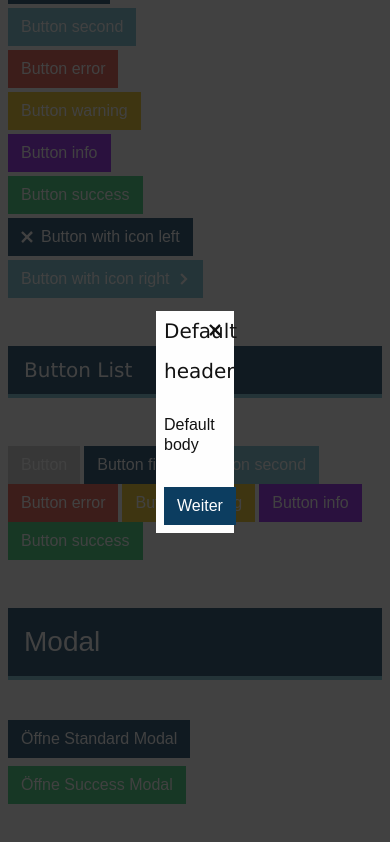
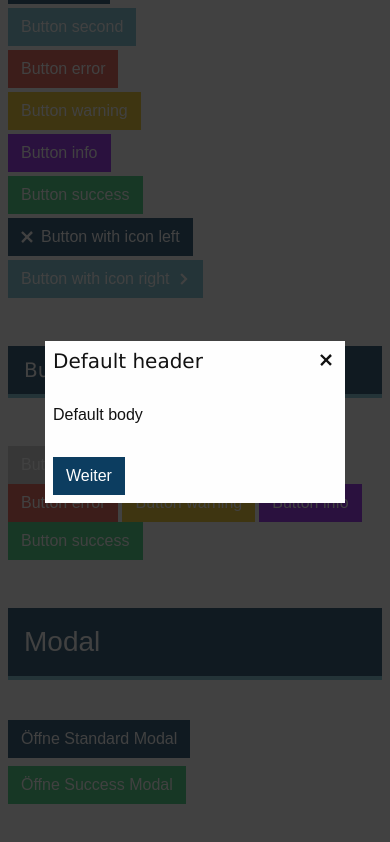
Before and after one commit to oforge/vue-boilerplate, a Vue app: page / in a window 390 px wide. Both pictures are taken after a click on the button "Öffne Standard Modal". Shown: the part 2296-3138 px from the top of the page. Built offline with nearby package versions, Linux system fonts and the light colour scheme.

Commit message:
responsive modal

```diff
--- a/src/components/global/SpkModal.vue
+++ b/src/components/global/SpkModal.vue
@@ -1,7 +1,7 @@
 <template>
   <transition name="modal">
     <div class="modal">
-      <div class="modal__container" :class="[isFullwidth ? 'modal__container--isFullwidth' : '']">
+      <div class="modal__container" :class="getSize(size)">
         <spk-button
           v-if="!isNotCloseable"
           class="modal__close-button button button--ghost"
@@ -46,13 +46,11 @@ export default Vue.extend({
     },
     isNotCloseable: {
       type: Boolean,
-      required: false,
       default: false
     },
-    isFullwidth: {
-      type: Boolean,
-      required: false,
-      default: false
+    size: {
+      type: String,
+      default: 's'
     },
     modalState: {
       type: String
@@ -61,6 +59,15 @@ export default Vue.extend({
   methods: {
     closeModal() {
       this.$emit('close');
+    },
+    getSize(modalSize) {
+      if (modalSize === 'm') {
+        return 'modal__container--size-m';
+      }
+      if (modalSize === 'l') {
+        return 'modal__container--size-l';
+      }
+      return '';
     }
   }
 });
@@ -82,12 +89,18 @@ export default Vue.extend({
 
   &__container {
     position: relative;
+    min-width: 300px;
     width: 20vw;
+    max-height: 95vh;
     margin: 0 auto;
     transition: all 0.3s ease;
     background: map-get($colors, 'light');
 
-    &--isFullwidth {
+    &--size-m {
+      width: 50vw;
+    }
+
+    &--size-l {
       width: 95vw;
     }
   }
@@ -103,7 +116,8 @@ export default Vue.extend({
   }
 
   &__body {
-    margin: 20px 0;
+    max-height: 56vh;
+    overflow-y: scroll;
   }
 }
 
--- a/src/examples/ModalExample.vue
+++ b/src/examples/ModalExample.vue
@@ -11,7 +11,7 @@
         >
       </div>
       <div class="column-12">
-        <spk-modal v-if="showModal2" @close="showModal2 = false" modalState="success">
+        <spk-modal v-if="showModal2" @close="showModal2 = false" modalState="success" size="l">
           <template #header>
             <h3 class="color-light">Dies ist ein etwas längerer Header zum testen</h3>
           </template>
@@ -21,13 +21,40 @@
               excepturi fugiat modi molestias natus officia perspiciatis possimus, qui quibusdam
               quis ullam! Architecto facere quo totam unde voluptas voluptatem?
             </p>
+            <p>
+              Lorem ipsum dolor sit amet, consectetur adipisicing elit. Alias animi asperiores,
+              excepturi fugiat modi molestias natus officia perspiciatis possimus, qui quibusdam
+              quis ullam! Architecto facere quo totam unde voluptas voluptatem?
+            </p>
+            <p>
+              Lorem ipsum dolor sit amet, consectetur adipisicing elit. Alias animi asperiores,
+              excepturi fugiat modi molestias natus officia perspiciatis possimus, qui quibusdam
+              quis ullam! Architecto facere quo totam unde voluptas voluptatem?
+            </p>
+            <p>
+              Lorem ipsum dolor sit amet, consectetur adipisicing elit. Alias animi asperiores,
+              excepturi fugiat modi molestias natus officia perspiciatis possimus, qui quibusdam
+              quis ullam! Architecto facere quo totam unde voluptas voluptatem?
+            </p>
+            <p>
+              Lorem ipsum dolor sit amet, consectetur adipisicing elit. Alias animi asperiores,
+              excepturi fugiat modi molestias natus officia perspiciatis possimus, qui quibusdam
+              quis ullam! Architecto facere quo totam unde voluptas voluptatem? Lorem ipsum dolor
+              sit amet, consectetur adipisicing elit. Alias animi asperiores, excepturi fugiat modi
+              molestias natus officia perspiciatis possimus, qui quibusdam quis ullam! Architecto
+              facere quo totam unde voluptas voluptatem?
+            </p>
+            <p>
+              Lorem ipsum dolor sit amet, consectetur adipisicing elit. Alias animi asperiores,
+              excepturi fugiat modi molestias natus officia perspiciatis possimus, qui quibusdam
+              quis ullam! Architecto facere quo totam unde voluptas voluptatem? Lorem ipsum dolor
+              sit amet, consectetur adipisicing elit. Alias animi asperiores, excepturi fugiat modi
+              molestias natus officia perspiciatis possimus, qui quibusdam quis ullam! Architecto
+              facere quo totam unde voluptas voluptatem?
+            </p>
           </template>
           <template #footer>
-            <spk-button
-              v-if="!isNotCloseable"
-              class="button--success"
-              @click.native="showModal2 = false"
-            >
+            <spk-button class="button--success" @click.native="showModal2 = false">
               Weiter
             </spk-button>
           </template>
```
